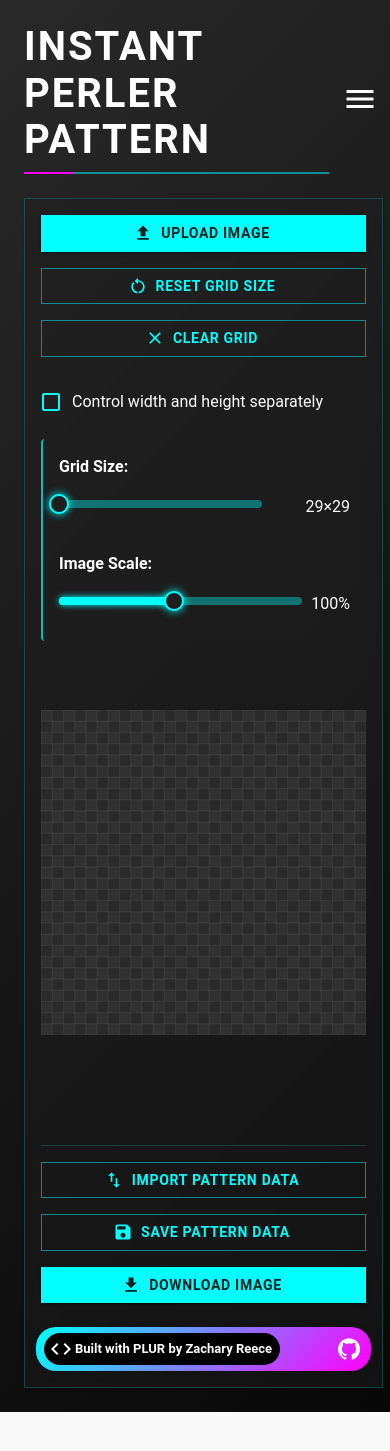
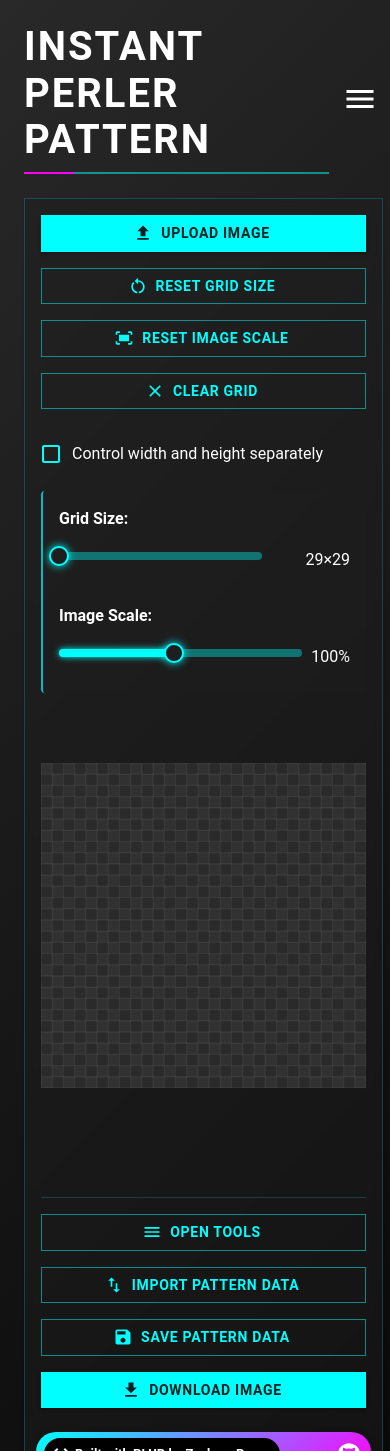
Before and after one commit to zreecespieces/perler-pattern-generator, a React (Vite) app: page / in a window 390 px wide. Shown: the top 1451 px of the page. Before the commit the page ends 1412 px from the top, so only its background shows below. Built offline with nearby package versions, Linux system fonts and the light colour scheme.

Commit message:
added reset scale and open tools buttons

```diff
--- a/src/components/Controls/ExportControls.tsx
+++ b/src/components/Controls/ExportControls.tsx
@@ -3,14 +3,16 @@ import { Button, Stack, useMediaQuery } from '@mui/material';
 import ImportExportIcon from '@mui/icons-material/ImportExport';
 import SaveIcon from '@mui/icons-material/Save';
 import DownloadIcon from '@mui/icons-material/Download';
+import MenuIcon from '@mui/icons-material/Menu';
 
 interface ExportControlsProps {
   onExportPng: () => void;
   onExportJson: () => void;
   onImportClick: () => void;
+  onOpenTools?: () => void;
 }
 
-const ExportControls: React.FC<ExportControlsProps> = ({ onExportPng, onExportJson, onImportClick }) => {
+const ExportControls: React.FC<ExportControlsProps> = ({ onExportPng, onExportJson, onImportClick, onOpenTools }) => {
   const isMobile = useMediaQuery(theme => theme.breakpoints.down('md'));
   return (
     <Stack direction={{ xs: 'column', md: 'row' }} sx={{
@@ -21,6 +23,17 @@ const ExportControls: React.FC<ExportControlsProps> = ({ onExportPng, onExportJs
       borderTop: (theme) => `1px solid ${theme.palette.primary.main}30`,
       pt: 2
     }}>
+      {isMobile && (
+        <Button
+          variant="outlined"
+          color="primary"
+          fullWidth
+          onClick={onOpenTools}
+          startIcon={<MenuIcon />}
+        >
+          Open Tools
+        </Button>
+      )}
       <Button
         variant="outlined"
         color="primary"
--- a/src/components/Layout/MainContent.tsx
+++ b/src/components/Layout/MainContent.tsx
@@ -1,6 +1,7 @@
 import React, { useState, useEffect } from "react";
 import { Box, Button, useMediaQuery, IconButton } from "@mui/material";
 import MenuIcon from "@mui/icons-material/Menu";
+import FitScreenIcon from "@mui/icons-material/FitScreen";
 import UploadIcon from "@mui/icons-material/Upload";
 import BrushIcon from "@mui/icons-material/Brush";
 import RestartAltIcon from "@mui/icons-material/RestartAlt";
@@ -125,6 +126,12 @@ const MainContent: React.FC<MainContentProps> = ({
     }
   };
 
+  const handleResetScale = () => {
+    // Reset scale to 100% and commit the change
+    onScaleChange(100);
+    if (onScaleCommit) onScaleCommit(100);
+  };
+
   // Color normalization is now applied automatically during generation in the worker.
 
   return (
@@ -166,6 +173,9 @@ const MainContent: React.FC<MainContentProps> = ({
             <Button fullWidth={isMobile} variant="outlined" onClick={onResetGridSize} startIcon={<RestartAltIcon />}>
               Reset Grid Size
             </Button>
+            <Button fullWidth={isMobile} variant="outlined" onClick={handleResetScale} startIcon={<FitScreenIcon />}>
+              Reset Image Scale
+            </Button>
             <Button fullWidth={isMobile} variant="outlined" onClick={onClearGrid} startIcon={<ClearIcon />}>
               Clear Grid
             </Button>
@@ -201,7 +211,12 @@ const MainContent: React.FC<MainContentProps> = ({
           scale={scale}
         />
 
-        <ExportControls onExportPng={onExportPng} onExportJson={onExportJson} onImportClick={onImportClick} />
+        <ExportControls
+          onExportPng={onExportPng}
+          onExportJson={onExportJson}
+          onImportClick={onImportClick}
+          onOpenTools={onOpenTools}
+        />
         {isMobile && (
           <>
             <br />
```
